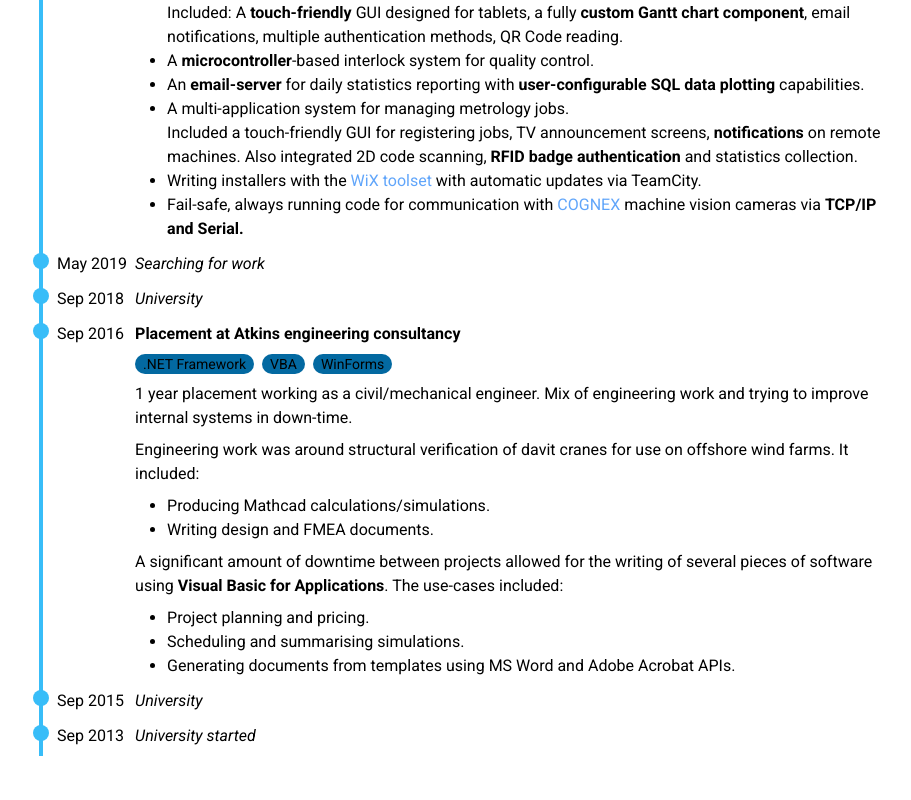
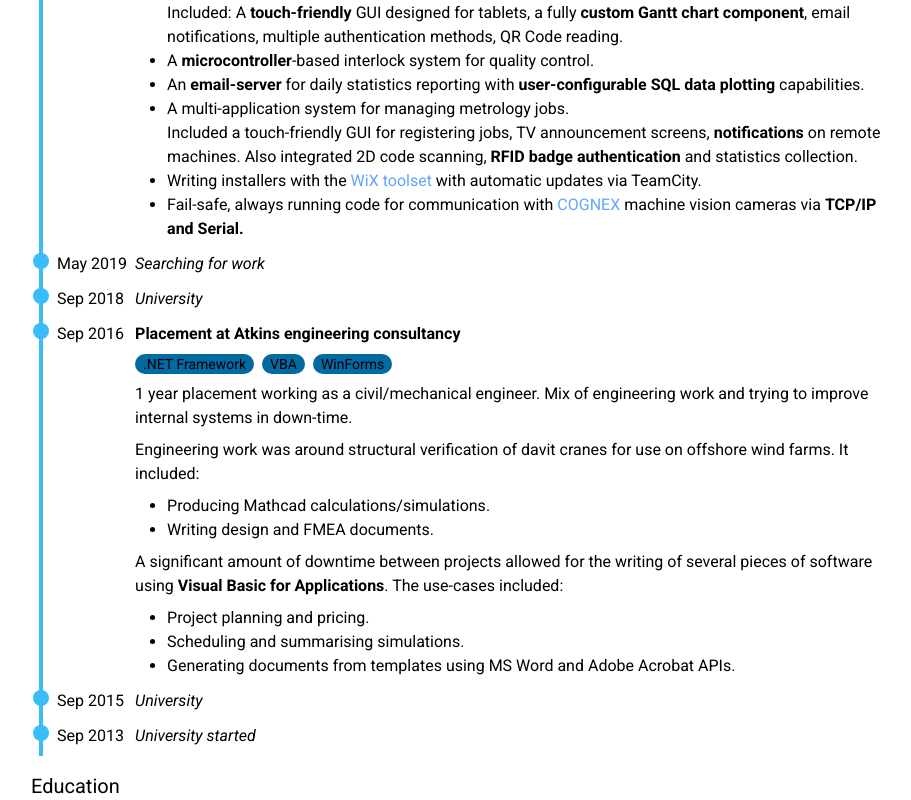
Before and after one commit to ArmandBernard/WebCV, a React (Vite) app: page / in a window 1280 px wide. Shown: the part 1816-2616 px from the top of the page, without its empty margins (177-1088 px from the left). Before the commit the page ends 2572 px from the top, so only its background shows below. Built offline with nearby package versions, Linux system fonts and the light colour scheme.

Commit message:
Create Education component

```diff
--- a/src/App.tsx
+++ b/src/App.tsx
@@ -1,5 +1,6 @@
 import { AboutMe } from "./AboutMe";
 import "./App.css";
+import { Education } from "./Education";
 import { Experience } from "./Experience";
 
 function App() {
@@ -9,6 +10,7 @@ function App() {
         <h1 className="self-center m-4">Armand Bernard's Web CV</h1>
         <AboutMe />
         <Experience />
+        <Education />
       </div>
     </div>
   );
--- /dev/null
+++ b/src/Education.tsx
@@ -0,0 +1,5 @@
+export const Education = () => (
+  <div>
+    <h2>Education</h2>
+  </div>
+);
```
